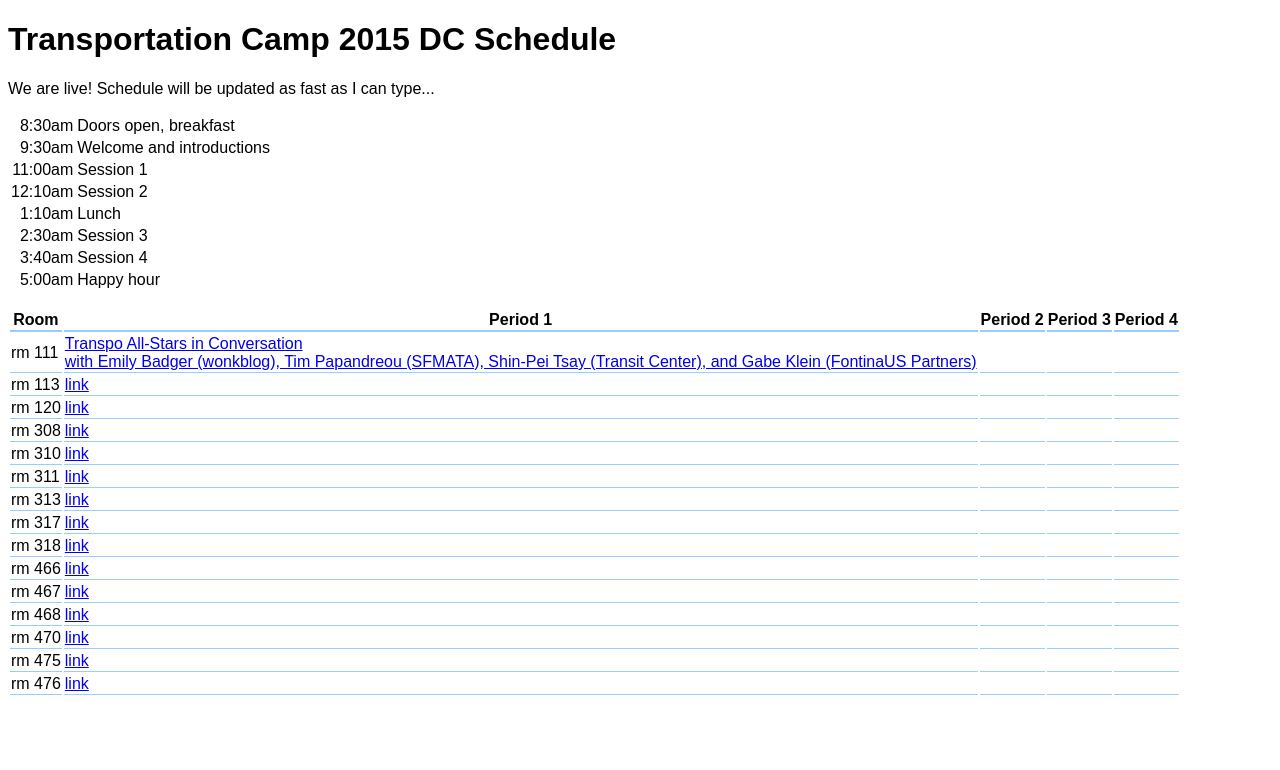
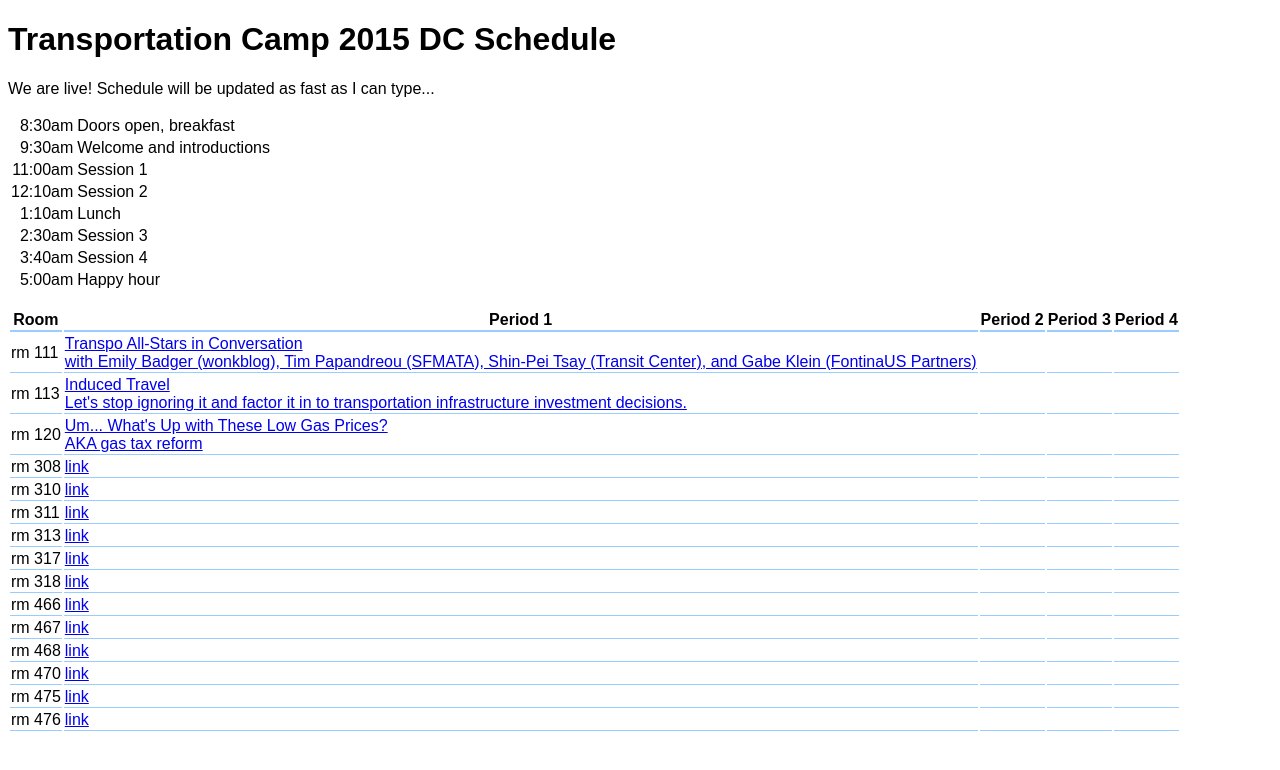
Before and after one commit to transpocamp/transportationcamp.org, a Jekyll site: the page events/dc-2015/schedule.html, which Jekyll copies as it is, in a window 1280 px wide. Shown: the top 770 px of the page. Built offline with Jekyll 4.4.1, drawn with Linux system fonts in a browser that asks for light colours; Markdown is read by kramdown in place of the engine named in the settings.

Commit message:
Update schedule.html

```diff
--- a/events/dc-2015/schedule.html
+++ b/events/dc-2015/schedule.html
@@ -37,8 +37,12 @@
 <tr><td>rm 111</td><td><a href="https://tcamp2015dc.hackpad.com/fmq9egGYo24">Transpo All-Stars in Conversation<br>
   with Emily Badger (wonkblog), Tim Papandreou (SFMATA), Shin-Pei Tsay (Transit Center), and Gabe Klein (FontinaUS Partners)
 </a></td><td></td><td></td><td></td></tr>
-<tr><td>rm 113</td><td><a href="https://tcamp2015dc.hackpad.com/TvBFPsUCY95">link</a></td><td></td><td></td><td></td></tr>
-<tr><td>rm 120</td><td><a href="https://tcamp2015dc.hackpad.com/09F7ZOfiVgZ">link</a></td><td></td><td></td><td></td></tr>
+<tr><td>rm 113</td><td><a href="https://tcamp2015dc.hackpad.com/TvBFPsUCY95">Induced Travel<br>
+  Let's stop ignoring it and factor it in to transportation infrastructure investment decisions.
+</a></td><td></td><td></td><td></td></tr>
+<tr><td>rm 120</td><td><a href="https://tcamp2015dc.hackpad.com/09F7ZOfiVgZ">Um... What's Up with These Low Gas Prices?<br>
+  AKA gas tax reform
+</a></td><td></td><td></td><td></td></tr>
 <tr><td>rm 308</td><td><a href="https://tcamp2015dc.hackpad.com/m0JGpiproJu">link</a></td><td></td><td></td><td></td></tr>
 <tr><td>rm 310</td><td><a href="https://tcamp2015dc.hackpad.com/M4IUTXdKext">link</a></td><td></td><td></td><td></td></tr>
 <tr><td>rm 311</td><td><a href="https://tcamp2015dc.hackpad.com/qqNthGdi9wY">link</a></td><td></td><td></td><td></td></tr>
```
